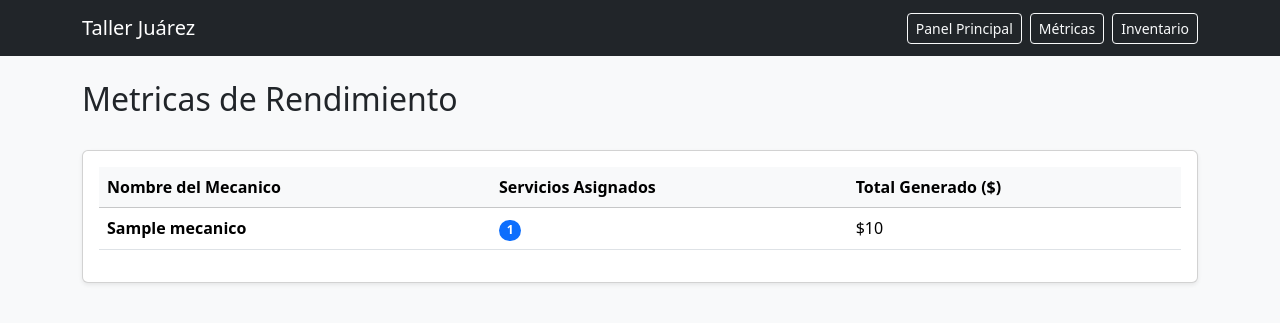
After one commit to MDeBock/prueba-tecnica-taller-rapido-juarez, a Django app: page /metricas/ in a window 1280 px wide. The commit adds this page. Shown: the top 323 px of the page. Run offline with Django 5.2, Linux system fonts and the light colour scheme; tables that the repository leaves empty hold one stand-in row (values such as "Sample post").

Commit message:
feat: add navigation links and mechanic metrics view

```diff
--- a/taller/templates/taller/base.html
+++ b/taller/templates/taller/base.html
@@ -10,9 +10,11 @@
 
     <nav class="navbar navbar-expand-lg navbar-dark bg-dark mb-4">
         <div class="container">
-            <a class="navbar-brand" href="{% url 'taller:dashboard' %}"> Taller Juárez</a>
+            <a class="navbar-brand" href="{% url 'taller:dashboard' %}">Taller Juárez</a>
 
-            <div class="d-flex">
+            <div class="d-flex gap-2">
+                <a href="{% url 'taller:dashboard' %}" class="btn btn-outline-light btn-sm">Panel Principal</a>
+                <a href="{% url 'taller:metricas' %}" class="btn btn-outline-light btn-sm">Métricas</a>
                 <a href="{% url 'taller:inventario' %}" class="btn btn-outline-light btn-sm">Inventario</a>
             </div>
         </div>
--- /dev/null
+++ b/taller/templates/taller/metricas.html
@@ -0,0 +1,42 @@
+{% extends 'taller/base.html' %}
+
+{% block content %}
+<div class="row">
+    <div class="col-12 mb-4">
+        <h2>Metricas de Rendimiento</h2>
+    </div>
+</div>
+
+<div class="card shadow-sm">
+    <div class="card-body">
+        <div class="table-responsive">
+            <table class="table table-hover align-middle">
+                <thead class="table-light">
+                    <tr>
+                        <th>Nombre del Mecanico</th>
+                        <th>Servicios Asignados</th>
+                        <th>Total Generado ($)</th>
+                    </tr>
+                </thead>
+                <tbody>
+                    {% for mecanico in mecanicos %}
+                    <tr>
+                        <td><strong>{{ mecanico.nombre }}</strong></td>
+                        <td>
+                            <span class="badge bg-primary rounded-pill">{{ mecanico.total_servicios }}</span>
+                        </td>
+                        <td>${{ mecanico.recaudacion_total|default:"0.00" }}</td>
+                    </tr>
+                    {% empty %}
+                    <tr>
+                        <td colspan="3" class="text-center py-4 text-muted">
+                            No hay datos suficientes para mostrar metricas.
+                        </td>
+                    </tr>
+                    {% endfor %}
+                </tbody>
+            </table>
+        </div>
+    </div>
+</div>
+{% endblock %}
--- a/taller/urls.py
+++ b/taller/urls.py
@@ -7,11 +7,12 @@ urlpatterns = [
     path('', views.dashboard, name='dashboard'),
     path('nuevo/', views.nuevo_servicio, name='nuevo_servicio'),
 
-    # Rutas del Inventario
     path('inventario/', views.inventario, name='inventario'),
     path('inventario/nueva/', views.nueva_refaccion, name='nueva_refaccion'),
     path('inventario/editar/<int:refaccion_id>/', views.editar_refaccion, name='editar_refaccion'),
 
-    # Ruta del Detalle
     path('servicio/<int:servicio_id>/', views.detalle_servicio, name='detalle_servicio'),
+
+    # Ruta de Métricas
+    path('metricas/', views.metricas, name='metricas'),
 ]
--- a/taller/views.py
+++ b/taller/views.py
@@ -1,5 +1,6 @@
 from django.shortcuts import render, redirect, get_object_or_404
-from .models import Servicio, Refaccion, DetalleRefaccion
+from django.db.models import Count, Sum
+from .models import Servicio, Refaccion, DetalleRefaccion, Mecanico
 from .forms import ServicioForm, RefaccionForm, DetalleRefaccionForm
 
 def dashboard(request):
@@ -48,7 +49,6 @@ def detalle_servicio(request, servicio_id):
     error_stock = None
 
     if request.method == 'POST':
-        # Acción 1: Cambiar el estado del ticket
         if 'cambiar_estado' in request.POST:
             nuevo_estado = request.POST.get('nuevo_estado')
             if nuevo_estado in dict(Servicio.ESTADOS).keys():
@@ -56,7 +56,6 @@ def detalle_servicio(request, servicio_id):
                 servicio.save(update_fields=['estado'])
                 return redirect('taller:detalle_servicio', servicio_id=servicio.id)
 
-        # Acción 2: Agregar un repuesto al auto
         elif 'agregar_refaccion' in request.POST:
             form_detalle = DetalleRefaccionForm(request.POST)
             if form_detalle.is_valid():
@@ -66,14 +65,11 @@ def detalle_servicio(request, servicio_id):
 
                 if cantidad <= refaccion.stock:
                     detalle.servicio = servicio
-                    # Congelamos el precio histórico
                     detalle.precio_unitario_neto = refaccion.precio_neto
-                    detalle.save() # Dispara el recalculo de IVA
+                    detalle.save()
 
-                    # Restamos del inventario general
                     refaccion.stock -= cantidad
                     refaccion.save(update_fields=['stock'])
-
                     return redirect('taller:detalle_servicio', servicio_id=servicio.id)
                 else:
                     error_stock = f"Stock insuficiente. Solo quedan {refaccion.stock} de {refaccion.nombre}."
@@ -85,3 +81,15 @@ def detalle_servicio(request, servicio_id):
         'error_stock': error_stock,
     }
     return render(request, 'taller/detalle_servicio.html', contexto)
+
+def metricas(request):
+    # Agrupamos los datos por mecánico para no tener que calcular a mano
+    mecanicos = Mecanico.objects.annotate(
+        total_servicios=Count('servicios'),
+        recaudacion_total=Sum('servicios__gran_total')
+    ).order_by('-total_servicios')
+
+    contexto = {
+        'mecanicos': mecanicos
+    }
+    return render(request, 'taller/metricas.html', contexto)
```
